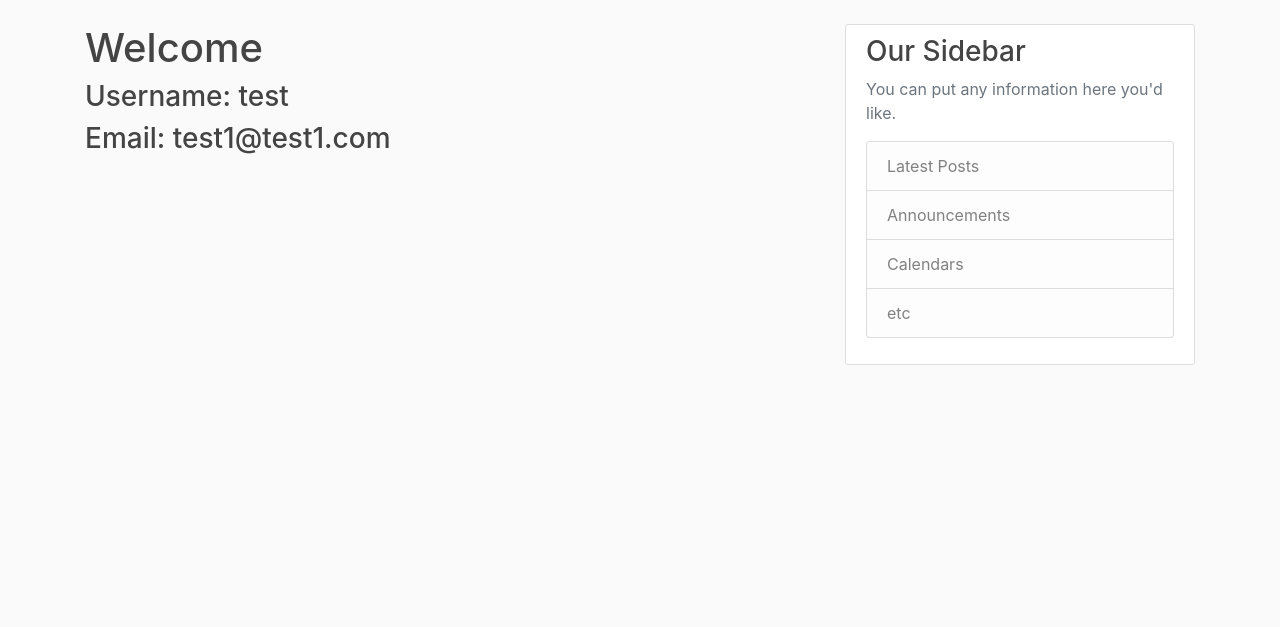
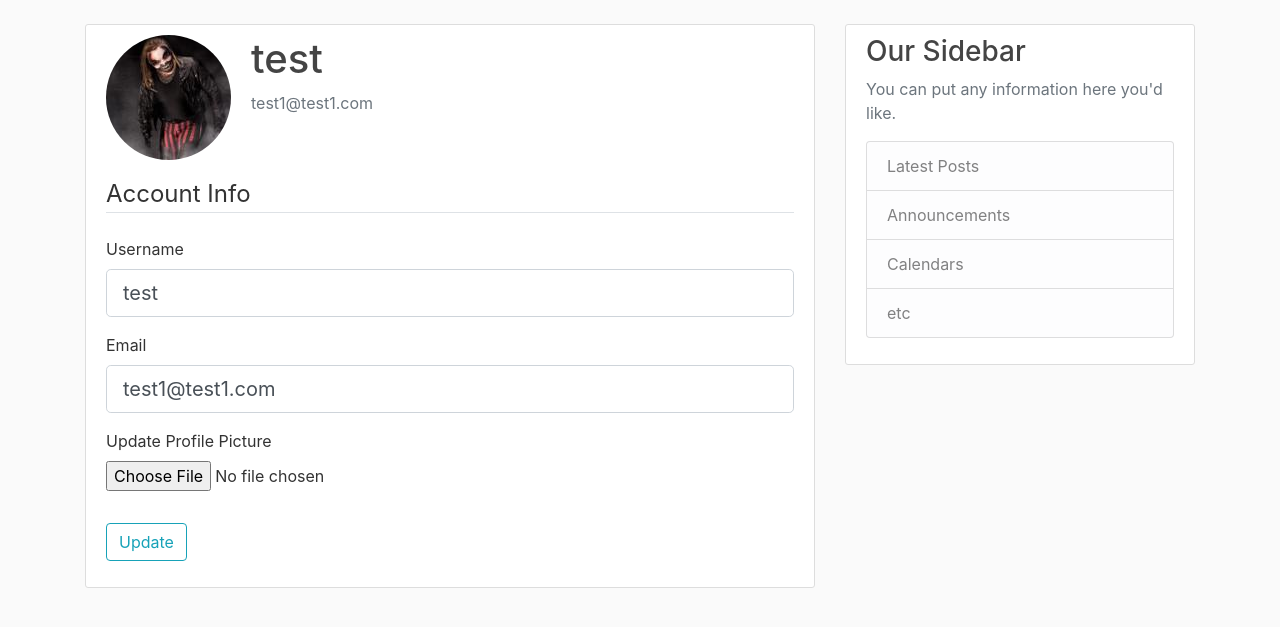
Before and after one commit to PavlySz/Flask_Blog, a Flask app: page /account in a window 1280 px wide. Shown: the part 56-683 px from the top of the page. Run offline with Flask 2, Linux system fonts and the light colour scheme; a user stored in the database is signed in; some libraries are stand-ins or nearby versions.

Commit message:
Update account

```diff
--- a/flaskblog/forms.py
+++ b/flaskblog/forms.py
@@ -1,5 +1,7 @@
 # Create a Registration and Log-in forms in flask. Very easy, bbarely an inconvenience
 from flask_wtf import FlaskForm
+from flask_wtf.file import FileField, FileAllowed
+from flask_login import current_user
 from wtforms import StringField, PasswordField, SubmitField, BooleanField
 from wtforms.validators import DataRequired, Length, Email, EqualTo, ValidationError
 from flaskblog.models import User
@@ -38,3 +40,27 @@ class LoginForm(FlaskForm):
                             validators=[DataRequired(), Length(min=8)])
     remember = BooleanField('Remember Me')
     submit = SubmitField('Log In')
+
+
+# Update account form
+class UpdateAccountForm(FlaskForm):
+    username = StringField('Username',
+                            validators=[DataRequired(), Length(min=4, max=20)])
+    email = StringField('Email',
+                            validators=[DataRequired(), Email()])
+    profile_pic = FileField('Update Profile Picture', validators=[FileAllowed(['jpg', 'png'])])
+    submit = SubmitField('Update')
+
+
+    # Check if the username the user enetered is already taken AND it's not the same as the current user's.
+    def validate_username(self, username):
+        if username.data != current_user.username:
+            user = User.query.filter_by(username=username.data).first()
+            if user: raise ValidationError('Username already exists.')
+
+
+    # Check if the email the user enetered is already taken AND it's not the same as the current user's.
+    def validate_email(self, email):
+        if email.data != current_user.email:
+            user = User.query.filter_by(email=email.data).first()
+            if user: raise ValidationError('Email already exists.')
--- a/flaskblog/routes.py
+++ b/flaskblog/routes.py
@@ -1,8 +1,10 @@
-from flask import render_template, url_for, flash, redirect, request    # url_for searches for a file in the directory
-from flaskblog import app, db, bcrypt                                   # To import from an __init__ file inside a package, use the package name directly
-from flaskblog.forms import RegistrationForm, LoginForm                 # Import all classes from the 'forms' file
+from flask import render_template, url_for, flash, redirect, request                # url_for searches for a file in the directory
+from flaskblog import app, db, bcrypt                                               # To import from an __init__ file inside a package, use the package name directly
+from flaskblog.forms import RegistrationForm, LoginForm, UpdateAccountForm          # Import all classes from the 'forms' file
 from flaskblog.models import User, Post
 from flask_login import login_user, current_user, logout_user, login_required
+import os, secrets
+from PIL import Image
 
 
 # Posts in the blog. Note how it is written
@@ -96,8 +98,43 @@ def logout():
     return redirect(url_for('home'))
 
 
+def save_picture(form_picture):
+    random_hex_filename = secrets.token_hex(8)                      # Generate a random hex of length 8 for the file name
+    _, file_extension = os.path.splitext(form_picture.filename)     # split the filename into file_name (not needed) and file_extension
+    profile_pic_filename = random_hex_filename + file_extension     # the new filename is the randomly generated hex + the original file extension
+    profile_pic_path = os.path.join(app.root_path, 'static/profile_pics', profile_pic_filename)     # picture path is in the profile_pics directory
+
+    # Resize the image to 125x125 in order to prevent very large file from slowing the website down
+    img_output_size = (125, 125)
+    img = Image.open(form_picture)
+    img.thumbnail(img_output_size)
+    img.save(profile_pic_path)                             # Save the resized uploaded img in the profile_pic_path
+
+    return profile_pic_filename
+
+
 # Account page
-@app.route("/account")
+@app.route("/account", methods=['GET', 'POST'])
 @login_required     # Must be logged-in to access this page
 def account():
-    return render_template('account.html', title="Account")
+    form = UpdateAccountForm()
+
+    # If the user entered correct data, update his OR HER username and email
+    if form.validate_on_submit():
+        if form.profile_pic.data:
+            profile_pic_file = save_picture(form.profile_pic.data)
+            current_user.image_file = profile_pic_file
+
+        current_user.username = form.username.data
+        current_user.email = form.email.data
+        db.session.commit()
+        flash('Your account info has been updated!', 'success')
+        return redirect(url_for('account'))
+
+    # Have the form be already populated with the user's username and email
+    elif request.method == 'GET':
+        form.username.data = current_user.username
+        form.email.data = current_user.email
+
+    image_file = url_for('static', filename=f'profile_pics/{current_user.image_file}')  # Get the current user's image file name from the DB
+    return render_template('account.html', title="Account", image_file=image_file, form=form)
--- a/flaskblog/templates/account.html
+++ b/flaskblog/templates/account.html
@@ -1,6 +1,60 @@
 {% extends 'layout.html' %}
 {% block content %}
-    <h1>Welcome</h1>
-    <h3>Username: {{ current_user.username }}</h3>
-    <h3>Email: {{ current_user.email }}</h3>
+    <div class="content-section">
+        <div class="media">
+            <img class="rounded-circle account-img" src="{{ image_file }}">
+            <div class="media-body">
+                <h2 class="account-heading">{{ current_user.username }}</h2>
+                <p class="text-secondary">{{ current_user.email }}</p>
+            </div>
+        </div>
+        <div class="container-section">
+            <form method="POST", action="" enctype="multipart/form-data"> <!--enctype is for the form to accept files-->
+                {{ form.hidden_tag() }}
+                <fieldset class="form-group">
+                    <legend class="border-bottom mb-4">Account Info</legend>
+                    <div class="form-group">
+                        {{ form.username.label(class="form-control-label") }}
+
+                        {% if form.username.errors %}
+                            {{ form.username(class="form-control form-control-lg is-invalid") }}
+                            <div class="invalid-feedback">
+                                {% for error in form.username.errors %}
+                                    <span>{{ error }}</span>
+                                {% endfor %}
+                            </div>
+                        {% else %}
+                            {{ form.username(class="form-control form-control-lg") }}
+                        {% endif %}
+                    </div>
+                    <div class="form-group">
+                        {{ form.email.label(class="form-control-label") }}
+
+                        {% if form.email.errors %}
+                            {{ form.email(class="form-control form-control-lg is-invalid") }}
+                            <div class="invalid-feedback">
+                                {% for error in form.email.errors %}
+                                    <span>{{ error }}</span>
+                                {% endfor %}
+                            </div>
+                        {% else %}
+                            {{ form.email(class="form-control form-control-lg") }}
+                        {% endif %}
+                    </div>
+                    <div class="form-group">
+                        {{ form.profile_pic.label() }}
+                        {{ form.profile_pic(class="form-control-file") }}
+                        {% if form.profile_pic.errors %}
+                            {% for error in form.profile_pic.errors %}
+                                <span class="text-danger">{{ error }}</span></br>
+                            {% endfor %}
+                        {% endif %}
+                    </div>
+                </fieldset>
+                <div class="form-group">
+                    {{ form.submit(class="btn btn-outline-info") }}
+                </div>
+            </form>
+        </div>
+    </div>
 {% endblock content %}
```
Also changed, not shown: flaskblog/site.db, flaskblog/static/profile_pics/86ef5a877821e262.jpg (added), flaskblog/static/profile_pics/ca659d339b6ba1df.jpg (added), flaskblog/static/profile_pics/default.jpg (added).
